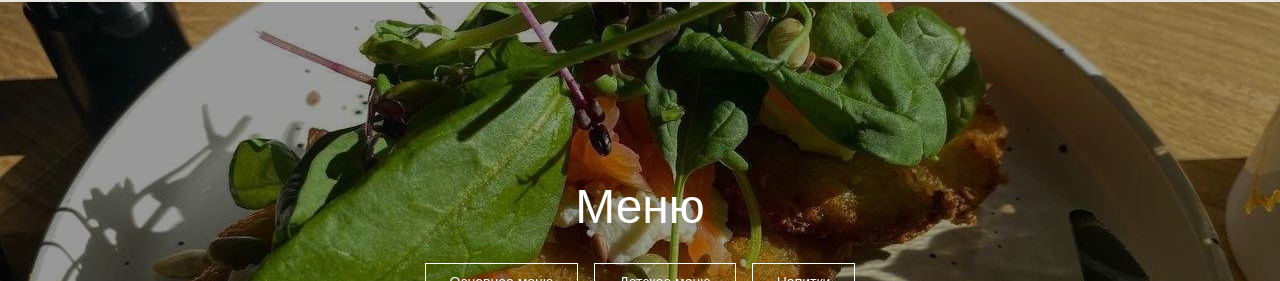
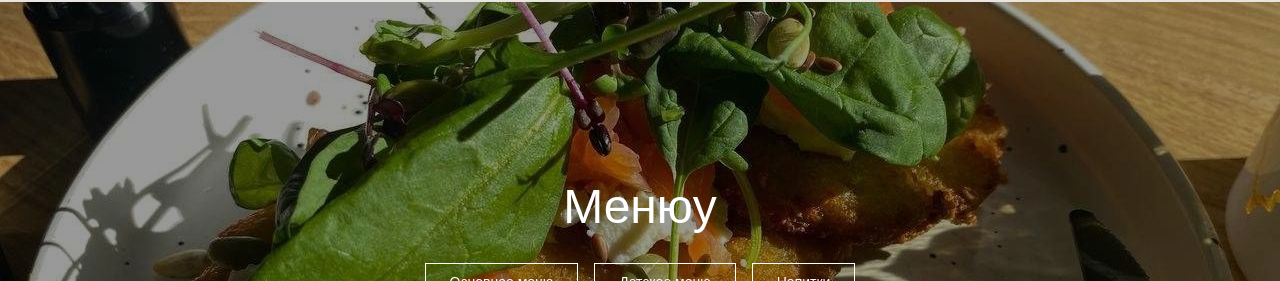
Before and after one commit to Kultura-web/finalnextkultura, a Next.js app: page /restaurant in a window 1280 px wide. Shown: the part 1882-2163 px from the top of the page. Built offline with nearby package versions, Linux system fonts and the light colour scheme.

Commit message:
small change

```diff
--- a/components/components/restaurant/RestaurantMenu.tsx
+++ b/components/components/restaurant/RestaurantMenu.tsx
@@ -54,7 +54,7 @@ export default function RestaurantMenu() {
               isVisible ? "opacity-100 translate-y-0" : "opacity-0 translate-y-8"
             }`}
           >
-            Меню
+            Менюy
           </h2>
 
           <div className="flex flex-wrap items-center justify-center gap-4">
```
